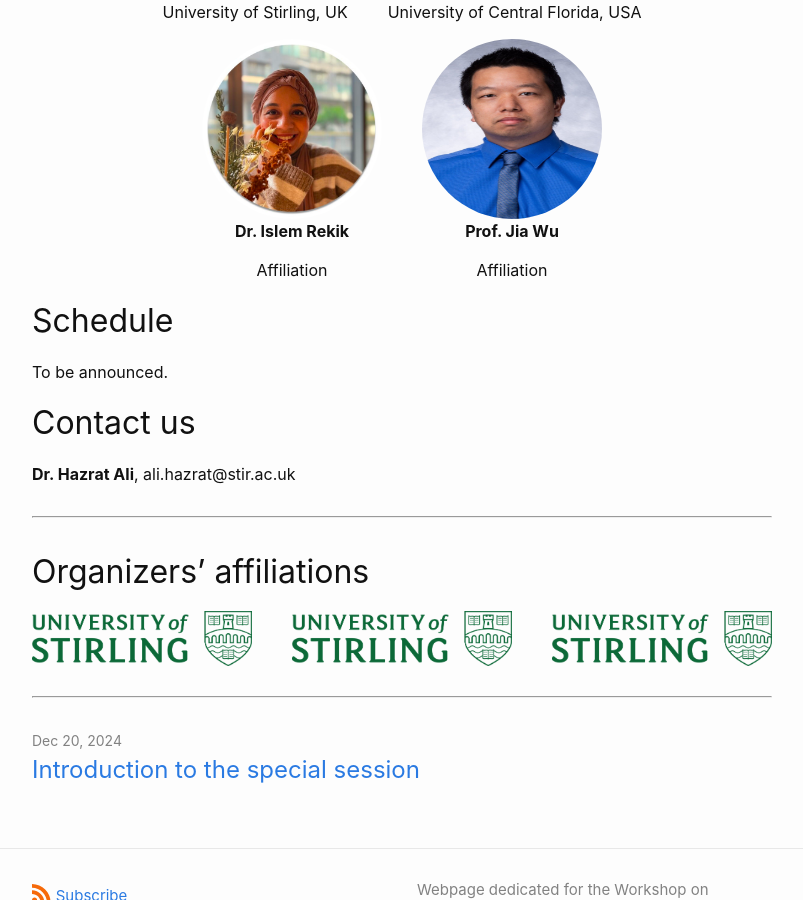
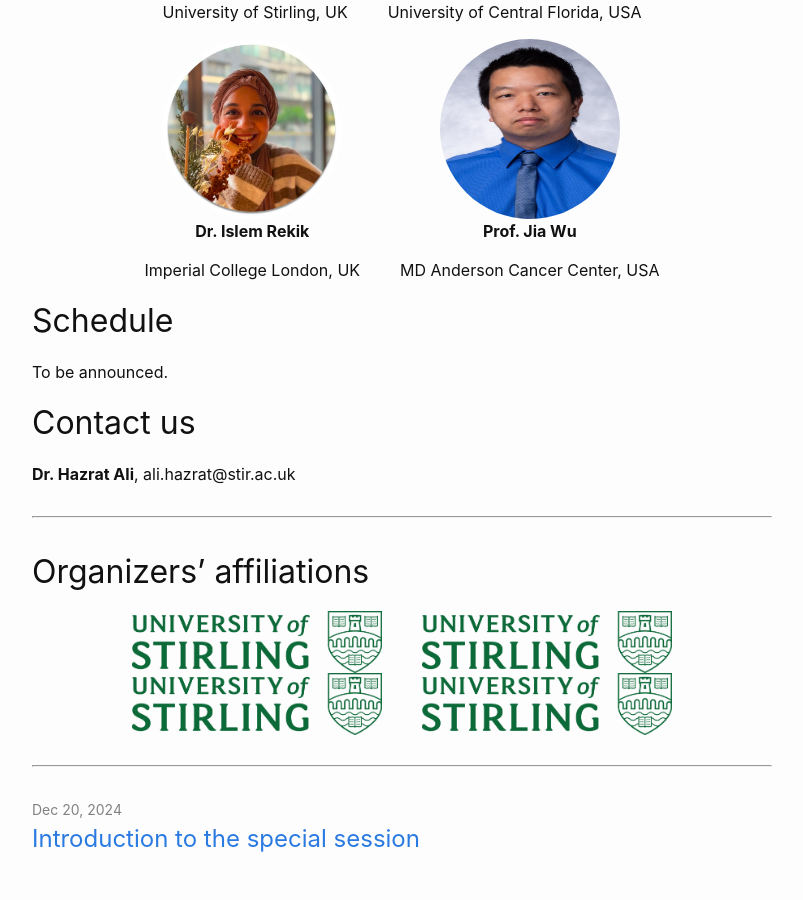
Before and after one commit to hazratali/faibi2025, a Jekyll site: the page built from index.md, in a window 1280 px wide and 900 px high, scrolled down 1057 px. Shown: the whole window, without its empty margins (238-1041 px from the left). Built offline with Jekyll 4.4.1, drawn with Linux system fonts in a browser that asks for light colours.

Commit message:
Update index.md

```diff
--- a/index.md
+++ b/index.md
@@ -52,12 +52,12 @@ Invited speakers to be added here as below ()
   <div style="text-align: center;">
     <img src="assets/img/rekik.jpg" alt="Hazrat" style="width: 180px; height: 180px; border-radius: 50%;">
     <p><strong>Dr. Islem Rekik</strong></p>
-    <p>Affiliation</p>
+    <p>Imperial College London, UK</p>
   </div>
   <div style="text-align: center;">
     <img src="assets/img/jiawu.jpg" alt="Bilal" style="width: 180px; height: 180px; border-radius: 50%;">
     <p><strong>Prof. Jia Wu</strong></p>
-    <p>Affiliation</p>
+    <p>MD Anderson Cancer Center, USA</p>
   </div>
 </div>
 
@@ -76,11 +76,15 @@ To be announced.
     <img src="assets/img/logo1.png" alt="Hazrat" style="width: 250px; border-radius: 0;">
   </div>
   <div style="text-align: center;">
-    <img src="assets/img/logo1.png" alt="Bilal" style="width: 250px; border-radius: 0;">
+    <img src="assets/img/logo1.png" alt="Rizwan" style="width: 250px; border-radius: 0;">
+  </div>
+</div>
+<div style="display: flex; justify-content: center; gap: 40px;">
+  <div style="text-align: center;">
+    <img src="assets/img/logo1.png" alt="Rekik" style="width: 250px; border-radius: 0;">
   </div>
   <div style="text-align: center;">
-    <img src="assets/img/logo1.png" alt="Bilal" style="width: 250px; border-radius: 0;">
+    <img src="assets/img/logo1.png" alt="Jiawu" style="width: 250px; border-radius: 0;">
   </div>
 </div>
-
 ---
```
